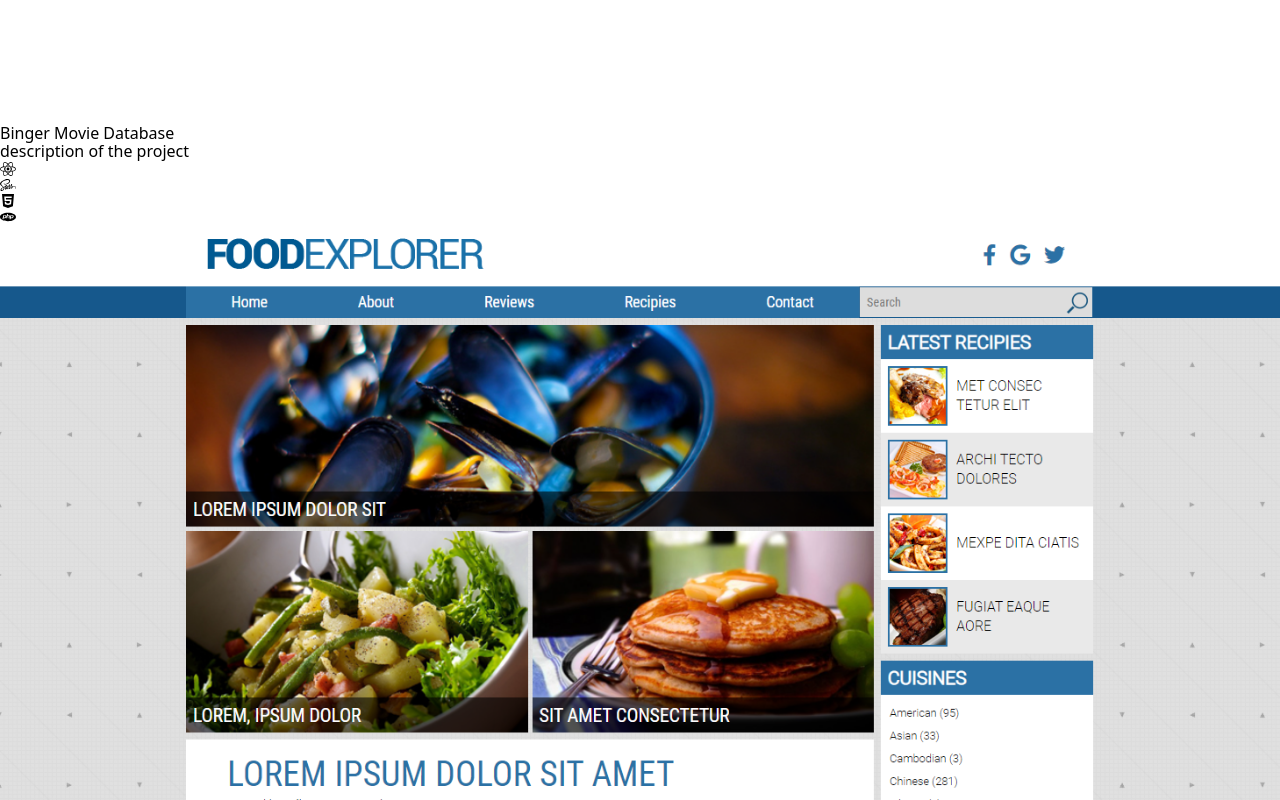
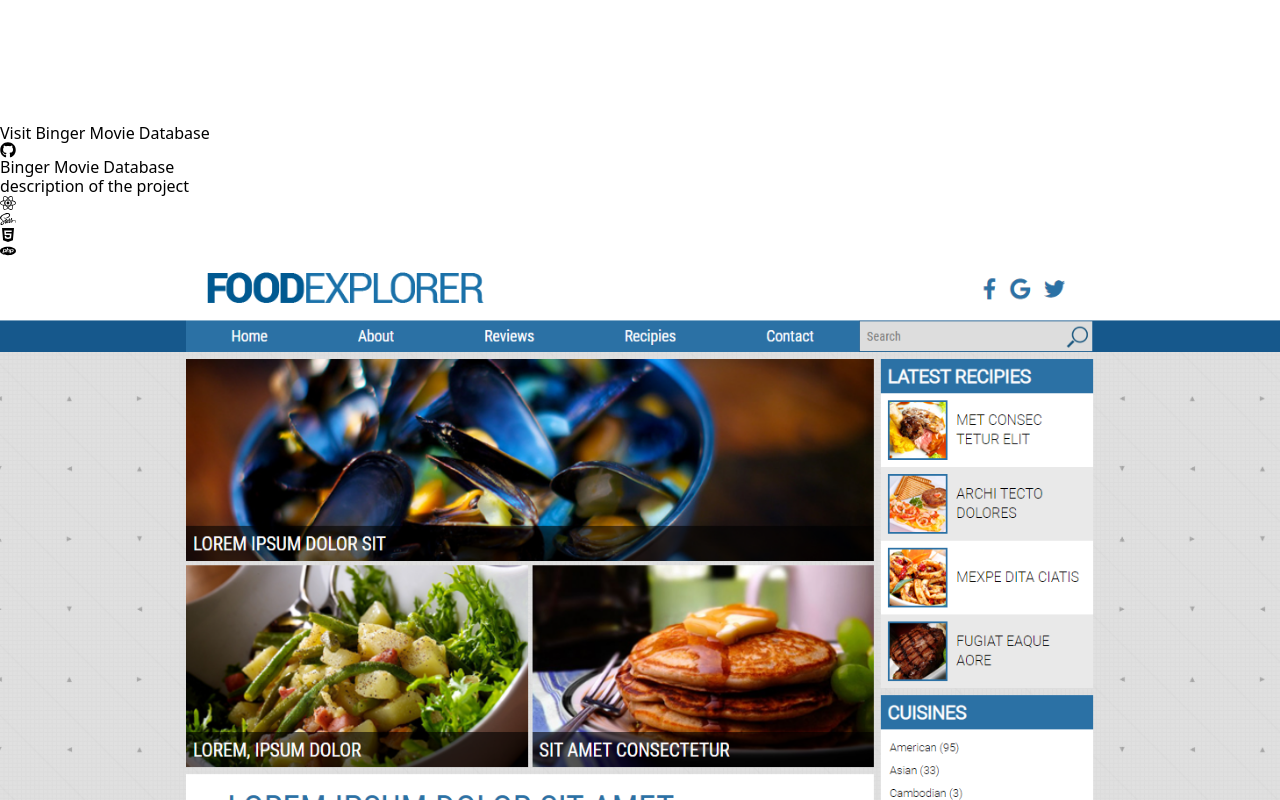
Before and after one commit to rileyr25/react-portfolio, a React (Create React App) app: page /projects in a window 1280 px wide. Shown: the part 1020-1820 px from the top of the page. Built offline with nearby package versions, Linux system fonts and the light colour scheme.

Commit message:
added project card links

```diff
--- a/src/components/pages/Projects.js
+++ b/src/components/pages/Projects.js
@@ -1,5 +1,6 @@
 import React, { useState } from 'react'
 import { content } from '../../data/content'
+import { Link } from 'react-router-dom'
 import Icon from '../global/Icon'
 
 
@@ -44,6 +45,11 @@ function Projects() {
                 {siteData.filter(site => site.type === type).map(site =>
                     <div className="site-card relative bg-gray-700 overflow-hidden rounded-xl my-10">
                         <img src={`${IMG_PATH}${site.images.img1}`} alt="" className=''/>
+                        <div className="site-links absolute w-full h-full text-white text-center m-auto top-0">
+                            <a href={site.liveLink} target="_blank">Visit {site.title}</a>
+                            <a href={site.repo} target="_blank"><Icon name='github'/></a>
+                        </div>
+
                         <div className="site-info absolute w-full text-green-500 bottom-0 top-3/5 h-[80%] overflow-hidden skew-y-8 bg-gradient-to-b from-blue-400 to bg-cyan-300">
                             <div className="card-text relative -skew-y-8">
                                 <h3 className=''>{site.title}</h3>
```
